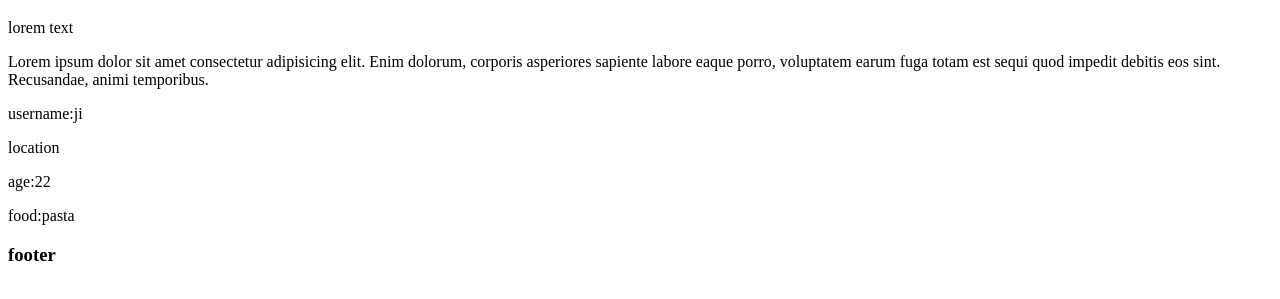
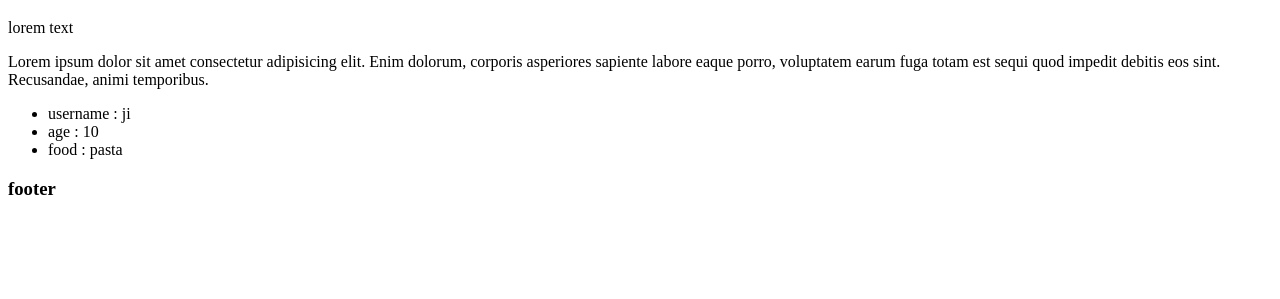
Before and after one commit to jihyeon-Do/branch, a plain HTML site: page index.html in a window 1280 px wide. Shown: the part 61-360 px from the top of the page. Drawn offline with Linux system fonts and the light colour scheme.

Commit message:
information

```diff
--- a/index.html
+++ b/index.html
@@ -14,16 +14,13 @@
         Lorem ipsum dolor sit amet consectetur adipisicing elit. Enim dolorum, corporis asperiores sapiente labore eaque
         porro, voluptatem earum fuga totam est sequi quod impedit debitis eos sint. Recusandae, animi temporibus.
     </div>
-    <div id="information">
-	    <p>username:ji</p>
-	    <p>location</p>
-	    <p>age:22</p>
-	    <p>food:pasta</p>
-    </div>
+    <ul>
+        <li>username : ji</li>
+        <li>age : 10</li>
+        <li>food : pasta</li>
+    </ul>
     <footer>
         <h3>footer</h3>
     </footer>
-
 </body>
-
 </html>
```
